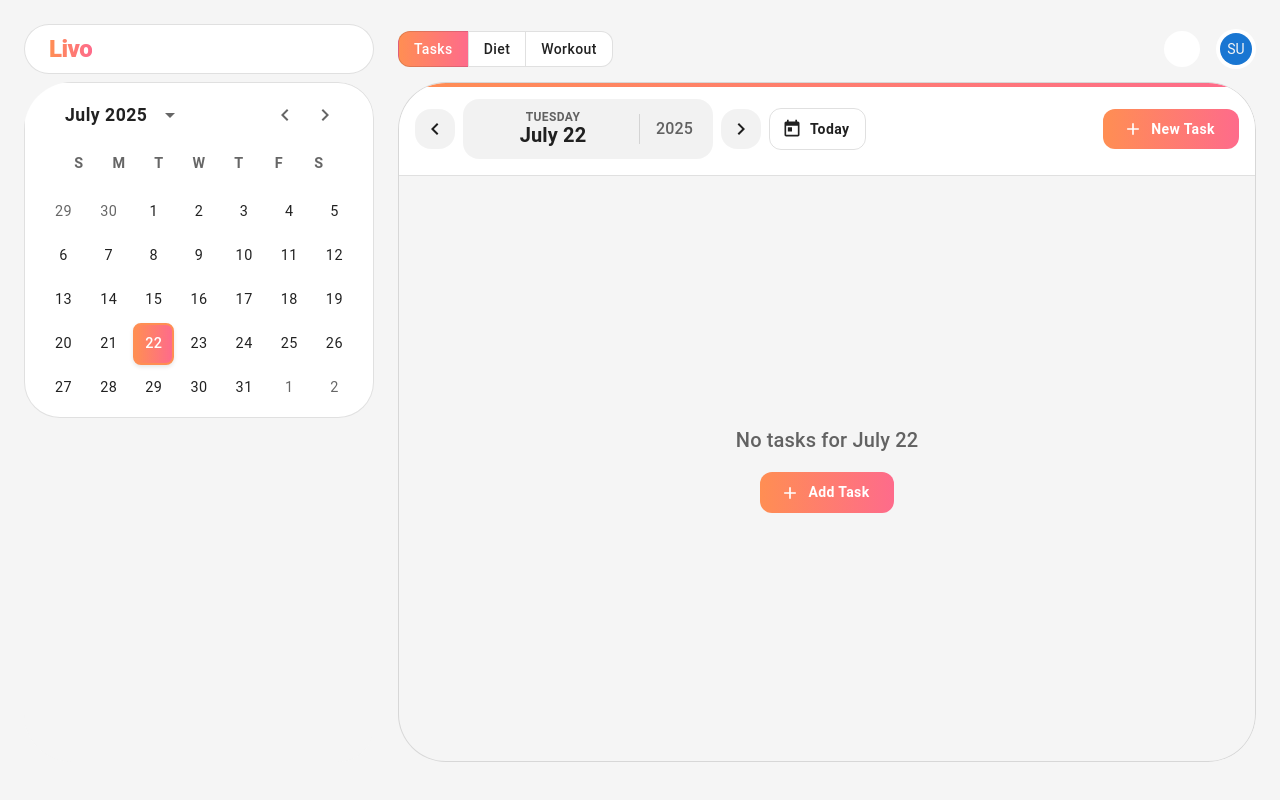
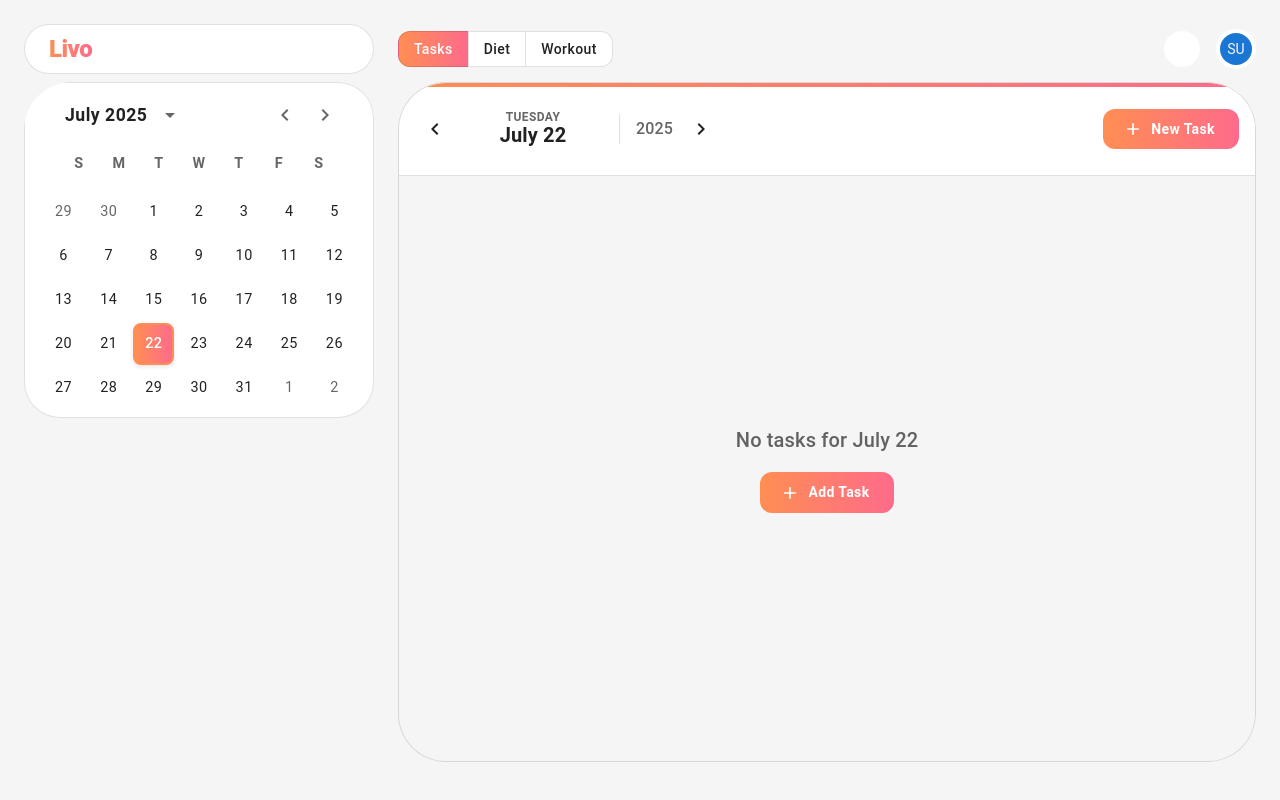
Before and after one commit to nachiketgalande1609/dietplanner, a React (Vite) app: page / in a window 1280 px wide. Built offline with nearby package versions, Linux system fonts and the light colour scheme; sample sign-in values are in the browser's storage; some icons are missing.

Commit message:
UI FIxes

```diff
--- a/src/Pages/Diet.tsx
+++ b/src/Pages/Diet.tsx
@@ -175,10 +175,6 @@ export const Diet: React.FC = () => {
                             size="small"
                             sx={{
                                 color: "text.primary",
-                                bgcolor: "background.default",
-                                "&:hover": {
-                                    backgroundColor: "rgba(0, 0, 0, 0.08)",
-                                },
                                 borderRadius: "10px",
                                 p: 1,
                             }}
@@ -192,11 +188,10 @@ export const Diet: React.FC = () => {
                                 px: 2,
                                 py: 1,
                                 borderRadius: "12px",
-                                bgcolor: "background.default",
                                 display: "flex",
                                 flexDirection: "column",
                                 alignItems: "center",
-                                minWidth: 120,
+                                minWidth: 80,
                             }}
                         >
                             <Typography
@@ -227,10 +222,6 @@ export const Diet: React.FC = () => {
                             size="small"
                             sx={{
                                 color: "text.primary",
-                                bgcolor: "background.default",
-                                "&:hover": {
-                                    backgroundColor: "rgba(0, 0, 0, 0.08)",
-                                },
                                 borderRadius: "10px",
                                 p: 1,
                             }}
@@ -339,10 +330,6 @@ export const Diet: React.FC = () => {
                                     onClick={() => handleDateChange(selectedDate.subtract(1, "day"))}
                                     sx={{
                                         color: "text.primary",
-                                        backgroundColor: "rgba(0, 0, 0, 0.05)",
-                                        "&:hover": {
-                                            backgroundColor: "rgba(0, 0, 0, 0.08)",
-                                        },
                                         borderRadius: "16px",
                                         p: 1,
                                     }}
@@ -353,10 +340,8 @@ export const Diet: React.FC = () => {
                                 <Paper
                                     elevation={0}
                                     sx={{
-                                        px: 2.5,
                                         py: 1.5,
                                         borderRadius: "16px",
-                                        backgroundColor: "rgba(0, 0, 0, 0.05)",
                                         display: "flex",
                                         alignItems: "center",
                                         gap: 2,
@@ -415,10 +400,6 @@ export const Diet: React.FC = () => {
                                     onClick={() => handleDateChange(selectedDate.add(1, "day"))}
                                     sx={{
                                         color: "text.primary",
-                                        backgroundColor: "rgba(0, 0, 0, 0.05)",
-                                        "&:hover": {
-                                            backgroundColor: "rgba(0, 0, 0, 0.08)",
-                                        },
                                         borderRadius: "16px",
                                         p: 1,
                                     }}
--- a/src/Pages/Tasks.tsx
+++ b/src/Pages/Tasks.tsx
@@ -21,7 +21,7 @@ import {
 } from "@mui/material";
 import dayjs, { Dayjs } from "dayjs";
 import { useTheme } from "@mui/material/styles";
-import { CalendarMonth, ChevronLeft, ChevronRight, Add, Delete, Edit, Repeat, Today, DragHandle } from "@mui/icons-material";
+import { CalendarMonth, ChevronLeft, ChevronRight, Add, Delete, Edit, Repeat, DragHandle } from "@mui/icons-material";
 import { motion, AnimatePresence } from "framer-motion";
 import type { Variants } from "framer-motion";
 
@@ -239,9 +239,6 @@ export const Tasks: React.FC = () => {
                             sx={{
                                 color: "text.primary",
                                 bgcolor: "background.default",
-                                "&:hover": {
-                                    backgroundColor: "rgba(0, 0, 0, 0.08)",
-                                },
                                 borderRadius: "10px",
                                 p: 1,
                             }}
@@ -255,11 +252,10 @@ export const Tasks: React.FC = () => {
                                 px: 2,
                                 py: 1,
                                 borderRadius: "12px",
-                                bgcolor: "background.default",
                                 display: "flex",
                                 flexDirection: "column",
                                 alignItems: "center",
-                                minWidth: 120,
+                                minWidth: 80,
                             }}
                         >
                             <Typography
@@ -290,10 +286,6 @@ export const Tasks: React.FC = () => {
                             size="small"
                             sx={{
                                 color: "text.primary",
-                                bgcolor: "background.default",
-                                "&:hover": {
-                                    backgroundColor: "rgba(0, 0, 0, 0.08)",
-                                },
                                 borderRadius: "10px",
                                 p: 1,
                             }}
@@ -405,10 +397,6 @@ export const Tasks: React.FC = () => {
                                     onClick={() => handleDateChange(selectedDate.subtract(1, "day"))}
                                     sx={{
                                         color: "text.primary",
-                                        backgroundColor: "rgba(0, 0, 0, 0.05)",
-                                        "&:hover": {
-                                            backgroundColor: "rgba(0, 0, 0, 0.08)",
-                                        },
                                         borderRadius: "16px",
                                         p: 1,
                                     }}
@@ -419,10 +407,8 @@ export const Tasks: React.FC = () => {
                                 <Paper
                                     elevation={0}
                                     sx={{
-                                        px: 2.5,
                                         py: 1.5,
                                         borderRadius: "16px",
-                                        backgroundColor: "rgba(0, 0, 0, 0.05)",
                                         display: "flex",
                                         alignItems: "center",
                                         gap: 2,
@@ -481,37 +467,12 @@ export const Tasks: React.FC = () => {
                                     onClick={() => handleDateChange(selectedDate.add(1, "day"))}
                                     sx={{
                                         color: "text.primary",
-                                        backgroundColor: "rgba(0, 0, 0, 0.05)",
-                                        "&:hover": {
-                                            backgroundColor: "rgba(0, 0, 0, 0.08)",
-                                        },
                                         borderRadius: "16px",
                                         p: 1,
                                     }}
                                 >
                                     <ChevronRight />
                                 </IconButton>
-
-                                <Button
-                                    variant="outlined"
-                                    startIcon={<Today />}
-                                    onClick={() => handleDateChange(dayjs())}
-                                    sx={{
-                                        borderRadius: "12px",
-                                        textTransform: "none",
-                                        px: 2,
-                                        py: 1,
-                                        fontSize: "0.875rem",
-                                        fontWeight: 600,
-                                        color: "text.primary",
-                                        borderColor: "divider",
-                                        "&:hover": {
-                                            borderColor: "text.primary",
-                                        },
-                                    }}
-                                >
-                                    Today
-                                </Button>
                             </Box>
 
                             <Button
```
Also changed, not shown: src/Pages/Workout.tsx (+14 -37 lines).
